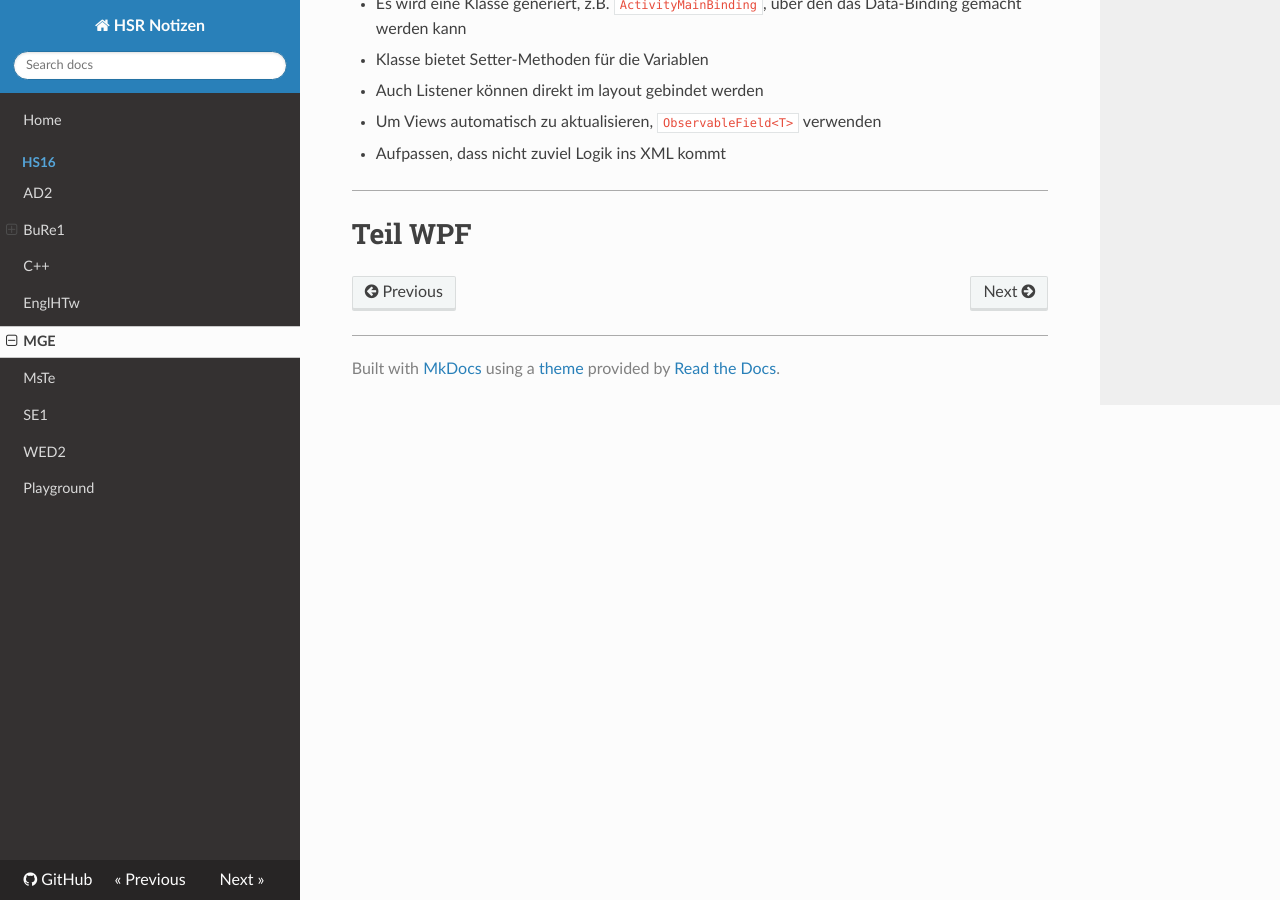
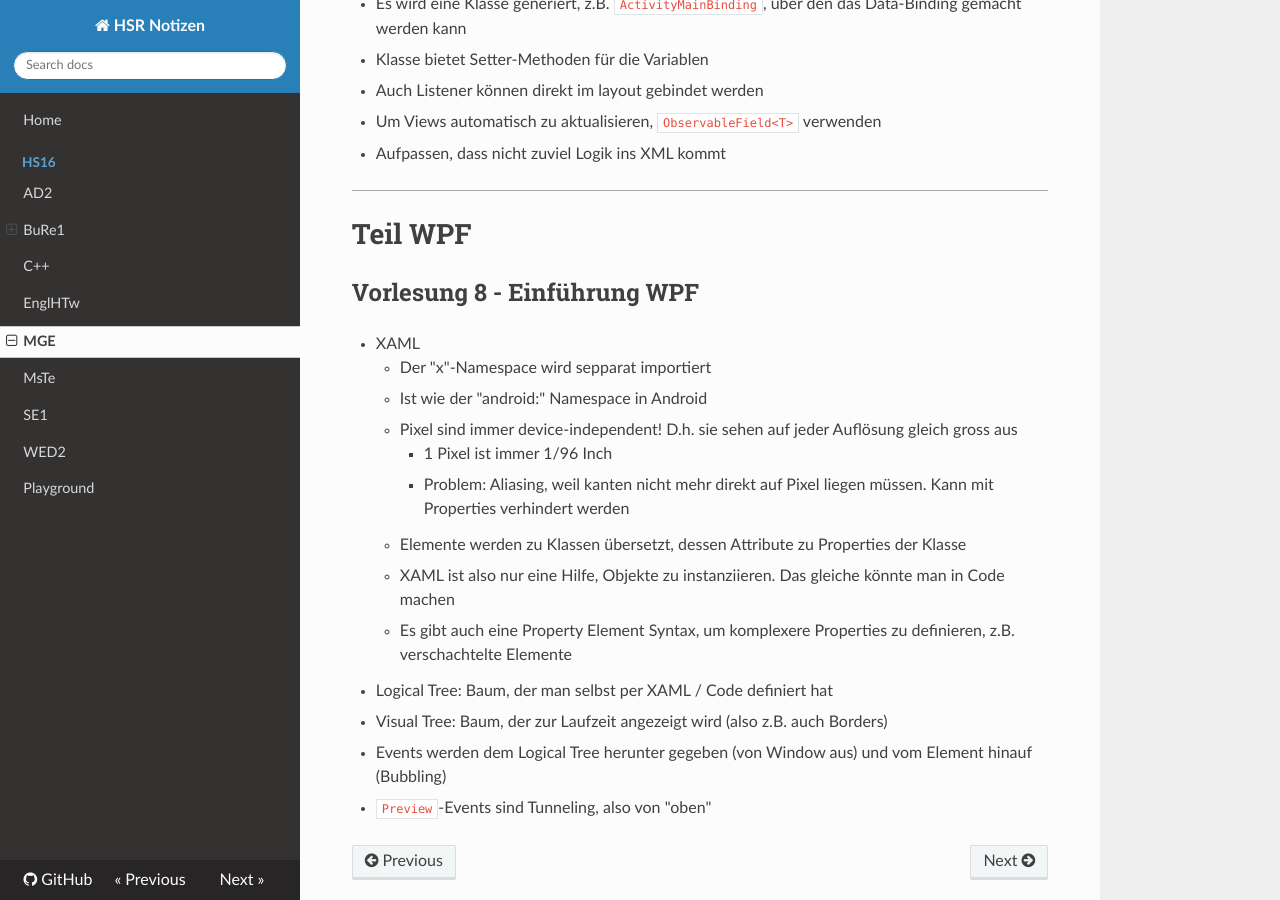
Before and after one commit to Excape/hsr-docs-hs16, an MkDocs documentation site: the page built from docs/hs16/mge.md, in a window 1280 px wide and 900 px high, scrolled down 9367 px. Built offline with MkDocs 1.6.1, drawn with Linux system fonts in a browser that asks for light colours; nearby versions of some CDN libraries; old or Windows-style settings are respelled for this version of MkDocs.

Commit message:
update mge

```diff
--- a/docs/hs16/mge.md
+++ b/docs/hs16/mge.md
@@ -345,3 +345,18 @@ public void onSensorChanged(SensorEvent event) {
 
 ---
 # Teil WPF
+
+## Vorlesung 8 - Einführung WPF
+- XAML
+    - Der "x"-Namespace wird sepparat importiert
+    - Ist wie der "android:" Namespace in Android
+    - Pixel sind immer device-independent! D.h. sie sehen auf jeder Auflösung gleich gross aus
+        - 1 Pixel ist immer 1/96 Inch
+        - Problem: Aliasing, weil kanten nicht mehr direkt auf Pixel liegen müssen. Kann mit Properties verhindert werden
+    - Elemente werden zu Klassen übersetzt, dessen Attribute zu Properties der Klasse
+    - XAML ist also nur eine Hilfe, Objekte zu instanziieren. Das gleiche könnte man in Code machen
+    - Es gibt auch eine Property Element Syntax, um komplexere Properties zu definieren, z.B. verschachtelte Elemente
+- Logical Tree: Baum, der man selbst per XAML / Code definiert hat
+- Visual Tree: Baum, der zur Laufzeit angezeigt wird (also z.B. auch Borders)
+- Events werden dem Logical Tree herunter gegeben (von Window aus) und vom Element hinauf (Bubbling)
+- `Preview`-Events sind Tunneling, also von "oben"
```
